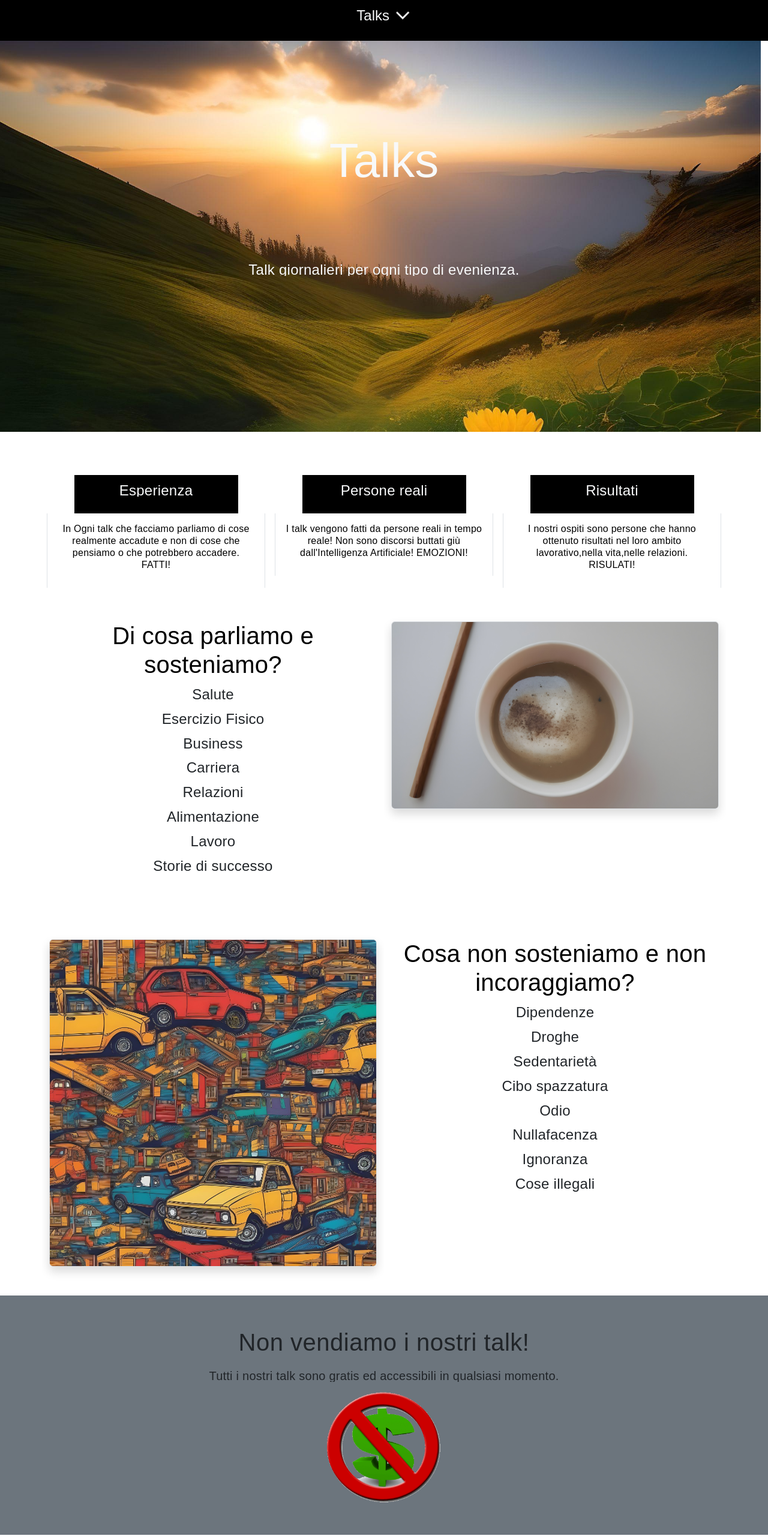
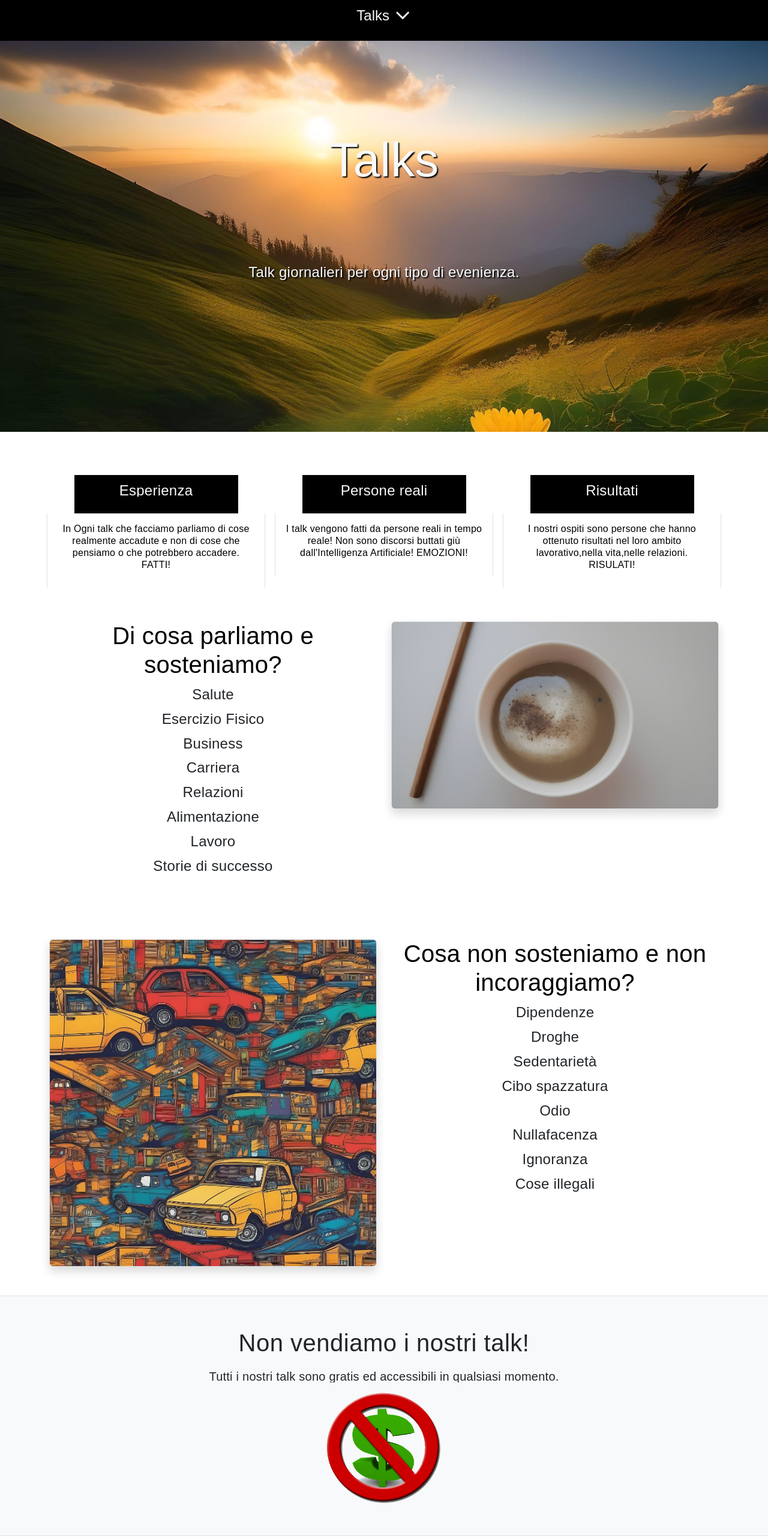
Before and after one commit to RaffaeleCaravett/myPersonalWebSiteFront, an Angular app: page / in a window 1280 px wide. Shown: the top 2566 px of the page at 60% size. Built offline with nearby package versions, Linux system fonts and the light colour scheme; a web font is replaced by a local one.

Commit message:
at this point started about and other components

```diff
--- a/src/app/components/home/home.component.html
+++ b/src/app/components/home/home.component.html
@@ -1,9 +1,9 @@
-<div class="row" >
+<div class="row p-0 m-0" >
 <div class="col-md-12 bg w-100">
 </div>
 <div class="py-5 my-5 col-md-12 height">
-<h1 class="text-center py-5 text-light">Talks</h1>
-  <p class="fs-4 text-center text-light">Talk giornalieri per ogni tipo di evenienza.</p>
+<h1 class="text-center py-5 text-light text-shadow">Talks</h1>
+  <p class="fs-4 text-center text-light text-shadow">Talk giornalieri per ogni tipo di evenienza.</p>
 </div>
 <div class="col-md-12 py-5 bg-white w-100">
   <div class="container">
@@ -66,7 +66,7 @@ FATTI!
       </div>
 
       <div class="row">
-<div class="col-md-12 py-5 text-center bg-secondary w-100">
+<div class="col-md-12 py-5 text-center bg-light border-top border-bottom  w-100">
   <h2>
     Non vendiamo i nostri talk!
   </h2>
@@ -148,25 +148,25 @@ Andiamo Live su twitch. Interagiamo con la chat e, ovviamente, offriamo l'antepr
     </p>
     </div>
     <div class="col-md-3 p-3">
-      <div class="bg-secondary">
+      <div class="bg-light border shadow">
          <img src="../../../assets/homepage/healt.png" class="w-50" alt="" data-aos="fade-right" data-aos-duration="2000">
       <p class="fs-5 py-2">Longevità</p>
       </div>
     </div>
     <div class="col-md-3 p-3">
-      <div class="bg-secondary">
+      <div class="bg-light border shadow">
       <img src="../../../assets/homepage//missionIcon.png" class="w-50" alt="" data-aos="fade-left" data-aos-duration="2000">
       <p class="fs-5 py-2">Missione</p>
       </div>
     </div>
     <div class="col-md-3 p-3">
-      <div class="bg-secondary">
+      <div class="bg-light border shadow">
       <img src="../../../assets/homepage/money.png" class="w-50" alt="" data-aos="fade-right" data-aos-duration="2000">
       <p class="fs-5 py-2">Business</p>
       </div>
     </div>
     <div class="col-md-3 p-3">
-      <div class="bg-secondary">
+      <div class="bg-light border shadow">
       <img src="../../../assets/homepage/sun-icon.png" class="w-50" alt="" data-aos="fade-left" data-aos-duration="2000">
       <p class="fs-5 py-2">Benessere</p>
       </div>
--- a/src/app/components/home/home.component.scss
+++ b/src/app/components/home/home.component.scss
@@ -109,4 +109,10 @@ transition: 2s;
   }
   overflow-x: hidden;
   overflow-y:hidden;
+  .text-shadow{
+text-shadow: 2px 2px 2px black;
+&:nth-child(2){
+  line-height: 1.3;
 }
+  }
+}
```
Also changed, not shown: src/app/app-routing.module.ts (+21 -1 lines).
